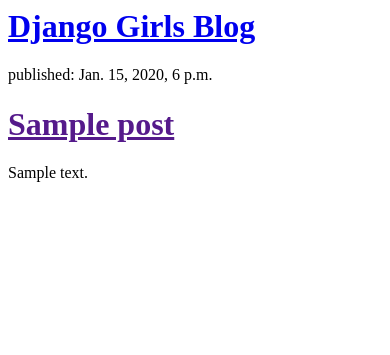
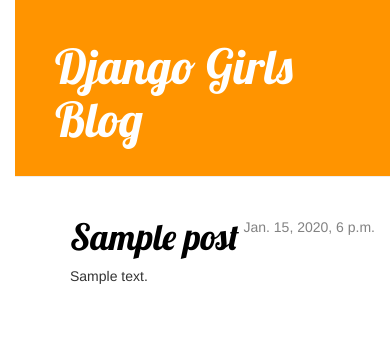
Before and after one commit to wearebasketball/my-first-blog, a Django app: template blog/templates/blog/post_list.html in a window 390 px wide. Shown: the top 355 px of the page. Run offline with Django 3.2, Linux system fonts and the light colour scheme; the template is opened without the code that fills it: values that come from a table or form of the project are taken from there, others are empty; tables that the repository leaves empty hold one stand-in row (values such as "Sample post"); some libraries are stand-ins or nearby versions.

Commit message:
Added view and template for detailed blog post as well as CSS for the site.

```diff
--- /dev/null
+++ b/blog/static/css/blog.css
@@ -0,0 +1,54 @@
+h1 a {
+    color: #FCA205;
+	font-family: 'Lobster';
+}
+body {
+        padding-left: 15px;
+    }
+.page-header {
+        background-color: #ff9400;
+        margin-top: 0;
+        padding: 20px 20px 20px 40px;
+    }
+
+.page-header h1, .page-header h1 a, .page-header h1 a:visited, .page-header h1 a:active {
+        color: #ffffff;
+        font-size: 36pt;
+        text-decoration: none;
+    }
+
+.content {
+        margin-left: 40px;
+    }
+
+h1, h2, h3, h4 {
+        font-family: 'Lobster', cursive;
+    }
+
+.date {
+        float: right;
+        color: #828282;
+    }
+
+.save {
+        float: right;
+    }
+
+.post-form textarea, .post-form input {
+        width: 100%;
+    }
+
+.top-menu, .top-menu:hover, .top-menu:visited {
+        color: #ffffff;
+        float: right;
+        font-size: 26pt;
+        margin-right: 20px;
+    }
+
+.post {
+        margin-bottom: 70px;
+    }
+
+.post h1 a, .post h1 a:visited {
+        color: #000000;
+    }
--- /dev/null
+++ b/blog/templates/blog/base.html
@@ -0,0 +1,23 @@
+ {% load staticfiles %}
+<html>
+    <head>
+        <title>Django Girls blog</title>
+        <link rel="stylesheet" href="//maxcdn.bootstrapcdn.com/bootstrap/3.2.0/css/bootstrap.min.css">
+        <link rel="stylesheet" href="//maxcdn.bootstrapcdn.com/bootstrap/3.2.0/css/bootstrap-theme.min.css">
+        <link href="//fonts.googleapis.com/css?family=Lobster&subset=latin,latin-ext" rel="stylesheet" type="text/css">
+		<link rel="stylesheet" href="{% static 'css/blog.css' %}">
+    </head>
+    <body>
+        <div class="page-header">
+            <h1><a href="/">Django Girls Blog</a></h1>
+        </div>
+	 <div class="content container">
+        <div class="row">
+            <div class="col-md-8">
+                {% block content %}
+                {% endblock %}
+            </div>
+        </div>
+    </div>
+    </body>
+</html>
--- a/blog/templates/blog/post_list.html
+++ b/blog/templates/blog/post_list.html
@@ -1,19 +1,12 @@
-<html>
-    <head>
-        <title>Django Girls blog</title>
-    </head>
-    <body>
-        <div>
-			<h1><a href="/">Django Girls Blog</a></h1>
-		</div>
-
-    {% for post in posts %}
-        <div>
-            <p>published: {{ post.published_date }}</p>
-            <h1><a href="">{{ post.title }}</a></h1>
-            <p>{{ post.text|linebreaksbr }}</p>
+{% extends 'blog/base.html' %}
+{% block content %}
+{% for post in posts %}
+    <div class="post">
+        <div class="date">
+            {{ post.published_date }}
         </div>
-    {% endfor %}
-
-    </body>
-</html>
+        <h1><a href="{% url 'post_detail' pk=post.pk %}">{{ post.title }}</a></h1>
+        <p>{{ post.text|linebreaksbr }}</p>
+    </div>
+{% endfor %}
+{% endblock %}
--- a/blog/urls.py
+++ b/blog/urls.py
@@ -1,6 +1,9 @@
 from django.conf.urls import url
+
 from . import views
 
 urlpatterns = [
-    url(r'^$', views.post_list, name='post_list'),
+
+	url(r'^$', views.post_list, name='post_list'),
+    url(r'^post/(?P<pk>[0-9]+)/$', views.post_detail, name='post_detail'),
 ]
--- a/blog/views.py
+++ b/blog/views.py
@@ -1,7 +1,11 @@
-from django.shortcuts import render
+from django.shortcuts import render, get_object_or_404
 from django.utils import timezone
 from .models import Post
 
 def post_list(request):
     posts = Post.objects.filter(published_date__lte=timezone.now()).order_by('published_date')
     return render(request, 'blog/post_list.html', {'posts': posts})
+
+def post_detail(request, pk):
+    post = get_object_or_404(Post, pk=pk)
+    return render(request, 'blog/post_detail.html', {'post': post})
--- /dev/null
+++ b/blog/新建文本文档.txt
@@ -0,0 +1,5 @@
+from django.conf.urls import include
+from django.contrib import admin
+
+url(r'^admin/', admin.site.urls),
+    url(r'', include('blog.urls')),
--- a/mysite/urls.py
+++ b/mysite/urls.py
@@ -13,11 +13,12 @@ Including another URLconf
     1. Import the include() function: from django.urls import include, path
     2. Add a URL to urlpatterns:  path('blog/', include('blog.urls'))
 """
+from django.conf.urls import url
 from django.conf.urls import include
-from django.conf.urls import url
 from django.contrib import admin
 
 urlpatterns = [
     url(r'^admin/', admin.site.urls),
     url(r'', include('blog.urls')),
+
 ]
```
Also changed, not shown: blog/templates/blog/post_detail.html (added, +13 -0 lines).
